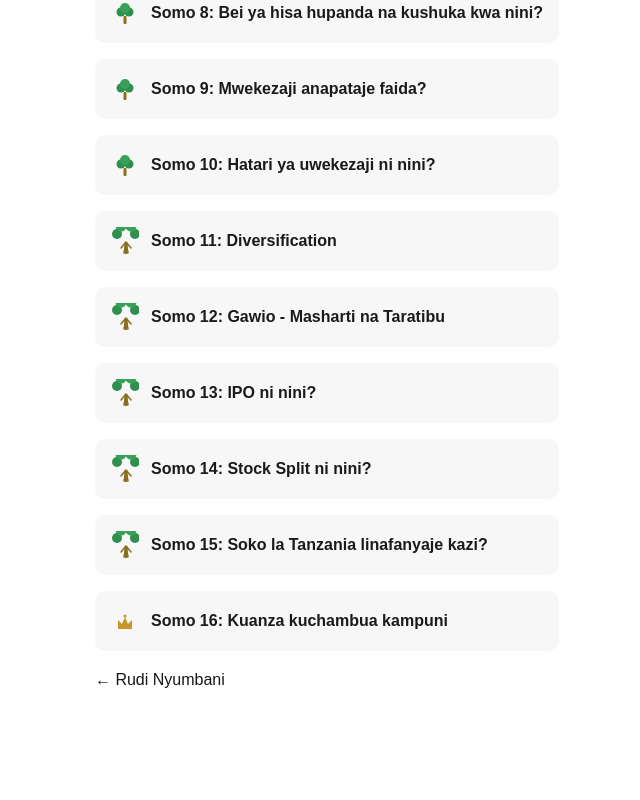
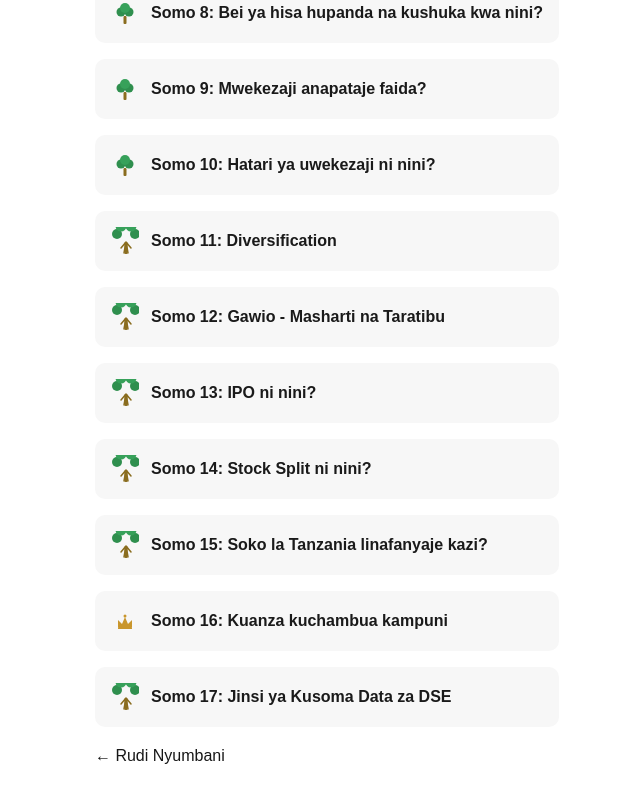
Before and after one commit to sadikiabubakari698-crypto/wekeza_nasi, a Next.js app in the folder wekeza-nasi-app/: page /academy in a window 1280 px wide. Shown: the part 658-1458 px from the top of the page, without its empty margins (313-953 px from the left). Before the commit the page ends 1382 px from the top, so only its background shows below. Built offline with nearby package versions, Linux system fonts and the light colour scheme.

Commit message:
Add Somo 17 to Academy page

```diff
--- a/wekeza-nasi-app/app/academy/page.js
+++ b/wekeza-nasi-app/app/academy/page.js
@@ -17,6 +17,7 @@ export default function Academy() {
     { href: "/somo14", title: "Somo 14: Stock Split ni nini?", icon: "mti-mkubwa" },
     { href: "/somo15", title: "Somo 15: Soko la Tanzania linafanyaje kazi?", icon: "mti-mkubwa" },
     { href: "/somo16", title: "Somo 16: Kuanza kuchambua kampuni", icon: "taji" },
+    { href: "/somo17", title: "Somo 17: Jinsi ya Kusoma Data za DSE", icon: "mti-mkubwa" },
   ];
   return (
     <main style={{ padding: "2rem", maxWidth: "600px", margin: "0 auto", fontFamily: "sans-serif", lineHeight: 1.6 }}>
```
